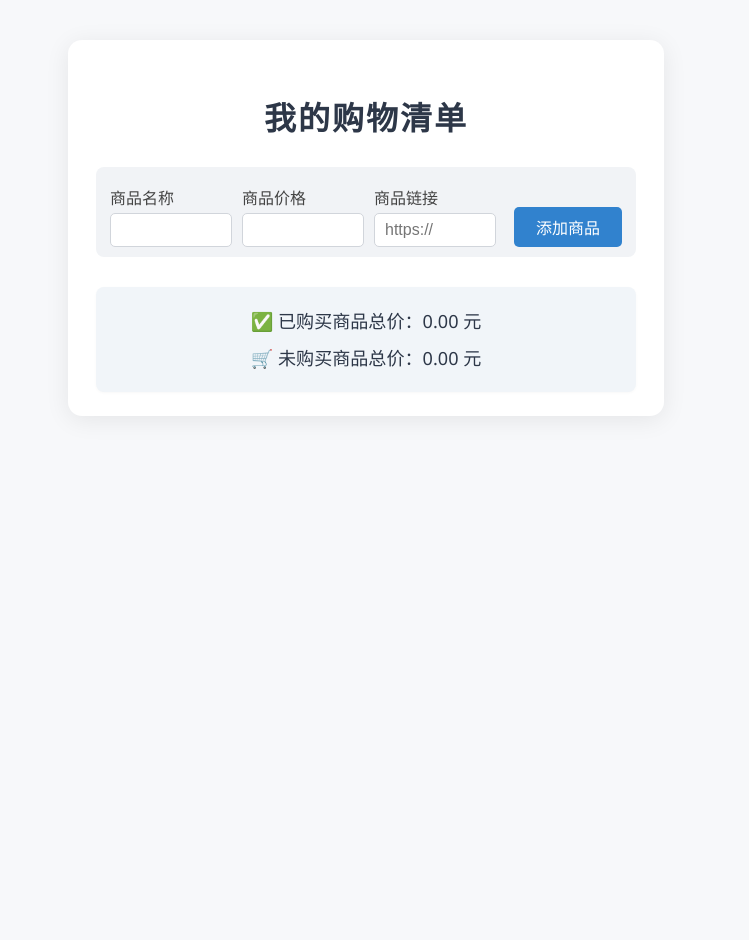
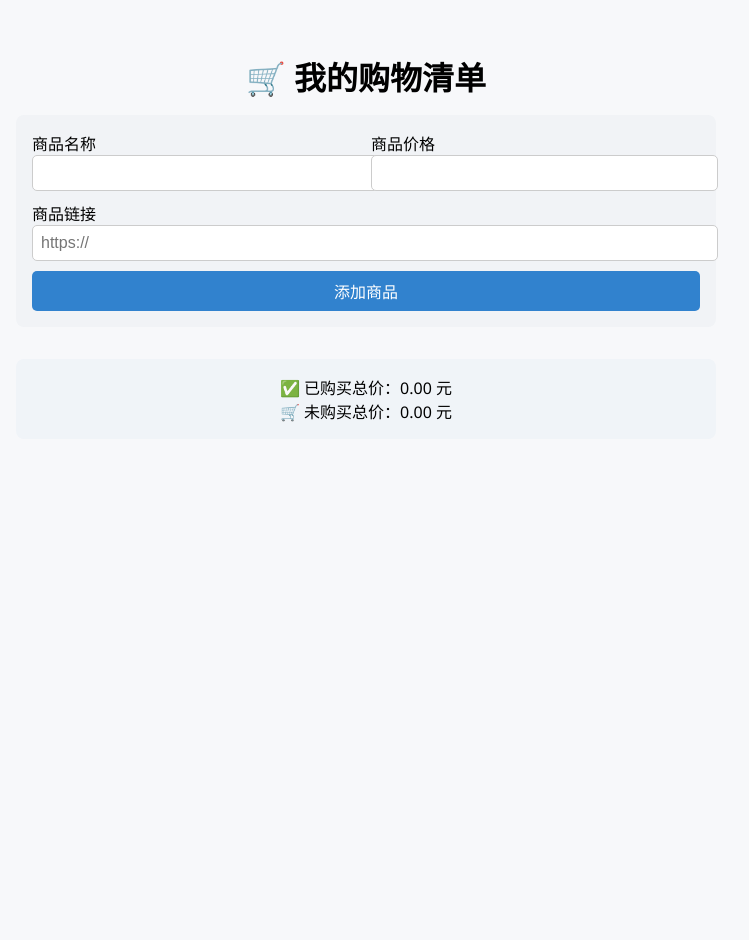
Before and after one commit to lccccc1024/lccccc1024.github.io, a Jekyll site: the page _posts/2025-07-01-想要的东西.html, which Jekyll copies as it is, in a window 1280 px wide. Shown: the whole page, without its empty margins (274-1023 px from the left). Built offline with Jekyll 4.4.1, drawn with Linux system fonts in a browser that asks for light colours; after the commit the page ends 900 px from its top, so only the background shows below that.

Commit message:
Update 2025-07-01-想要的东西.html

```diff
--- a/_posts/2025-07-01-想要的东西.html
+++ b/_posts/2025-07-01-想要的东西.html
@@ -1,282 +1,131 @@
 <!DOCTYPE html>
 <html lang="zh-CN">
 <head>
-    <meta charset="UTF-8">
-    <title>我的购物清单</title>
-    <link rel="icon" type="image/png" href="/lccccc1024.png">
+  <meta charset="UTF-8" />
+  <title>我的购物清单（Worker 安全版）</title>
   <style>
     body {
       font-family: "Segoe UI", "PingFang SC", Arial, sans-serif;
-            margin: 0;
       background: #f7f8fa;
-            min-height: 100vh;
+      padding: 2rem;
+      max-width: 700px;
+      margin: auto;
     }
-        .container {
-            max-width: 540px;
-            margin: 40px auto 0 auto;
-            background: #fff;
-            border-radius: 14px;
-            box-shadow: 0 4px 24px rgba(0,0,0,0.08);
-            padding: 32px 28px 24px 28px;
-        }
-        h1 {
-            text-align: center;
-            font-weight: 600;
-            color: #2d3748;
-            margin-bottom: 28px;
-            letter-spacing: 2px;
-        }
-        form {
-            display: flex;
-            flex-wrap: wrap;
-            gap: 12px 10px;
-            align-items: flex-end;
-            margin-bottom: 24px;
-            background: #f1f3f6;
-            padding: 18px 14px 10px 14px;
-            border-radius: 8px;
-        }
-        label {
-            flex: 1 1 120px;
-            font-size: 1em;
-            color: #444;
-        }
-        input[type="text"], input[type="number"], input[type="url"] {
-            width: 100%;
-            box-sizing: border-box;
-            padding: 7px 10px;
-            border: 1px solid #d1d5db;
-            border-radius: 5px;
-            font-size: 1em;
-            margin-top: 4px;
-            background: #fff;
-            transition: border 0.2s;
-        }
-        input:focus {
-            border-color: #3182ce;
-            outline: none;
-        }
-        button[type="submit"] {
-            background: #3182ce;
-            color: #fff;
-            border: none;
-            border-radius: 5px;
-            padding: 8px 22px;
-            font-size: 1em;
-            cursor: pointer;
-            transition: background 0.2s;
-            margin-left: 8px;
-        }
-        button[type="submit"]:hover {
-            background: #2563eb;
-        }
-        ul {
-            list-style: none;
-            padding: 0;
-            margin: 0 0 18px 0;
-        }
-        li {
-            display: flex;
-            align-items: center;
-            justify-content: space-between;
-            background: #f9fafb;
-            border-radius: 7px;
-            margin-bottom: 10px;
-            padding: 12px 14px;
-            box-shadow: 0 1px 3px rgba(0,0,0,0.03);
-            transition: background 0.2s;
-        }
-        li.bought {
-            background: #e2e8f0;
-        }
-        .item-info {
-            flex: 1 1 auto;
-            min-width: 0;
-        }
-        .item-info del, .item-info del a {
-            color: #a0aec0;
-        }
-        .item-info a {
-            color: #3182ce;
-            text-decoration: underline;
-            margin-left: 4px;
-            word-break: break-all;
-        }
-        .date {
-            color: #888;
-            font-size: 0.93em;
-            margin-left: 8px;
-        }
-        .item-actions {
-            flex-shrink: 0;
-            margin-left: 16px;
-            display: flex;
-            gap: 6px;
-        }
-        .item-actions button {
-            background: #edf2f7;
-            color: #444;
-            border: none;
-            border-radius: 4px;
-            padding: 5px 12px;
-            font-size: 0.98em;
-            cursor: pointer;
-            transition: background 0.2s;
-        }
-        .item-actions button:hover {
-            background: #cbd5e1;
-        }
-        .item-actions button:last-child {
-            background: #fee2e2;
-            color: #b91c1c;
-        }
-        .item-actions button:last-child:hover {
-            background: #fecaca;
-        }
-        .totals {
-            margin-top: 30px;
-            font-size: 1.13em;
-            color: #2d3748;
-            background: #f1f5f9;
-            border-radius: 8px;
-            padding: 16px 12px;
-            line-height: 2;
-            text-align: center;
-            box-shadow: 0 1px 3px rgba(0,0,0,0.03);
-        }
-        @media (max-width: 600px) {
-            .container { padding: 12px 2vw 18px 2vw; }
-            form { flex-direction: column; gap: 10px 0; }
-            .item-actions { flex-direction: column; gap: 4px; margin-left: 8px; }
-            li { flex-direction: column; align-items: flex-start; gap: 6px; }
-        }
+    h1 { text-align: center; margin-bottom: 1rem; }
+    form { display: flex; flex-wrap: wrap; gap: 10px; margin-bottom: 1.5rem; background: #f1f3f6; padding: 1rem; border-radius: 8px; }
+    label { flex: 1 1 45%; }
+    input, button { width: 100%; padding: 0.5rem; border-radius: 5px; border: 1px solid #ccc; font-size: 1rem; }
+    button { background: #3182ce; color: white; border: none; cursor: pointer; }
+    ul { list-style: none; padding: 0; }
+    li { background: #fff; margin-bottom: 0.75rem; padding: 1rem; border-radius: 8px; box-shadow: 0 1px 3px rgba(0,0,0,0.1); display: flex; justify-content: space-between; align-items: center; }
+    li.bought { background: #e2e8f0; }
+    .item-info del { color: #888; }
+    .item-actions button { margin-left: 0.5rem; background: #edf2f7; color: #444; }
+    .item-actions button:last-child { background: #fee2e2; color: #b91c1c; }
+    .totals { margin-top: 2rem; padding: 1rem; background: #f0f4f8; border-radius: 8px; text-align: center; }
+    .warn { color: #c53030; text-align: center; margin-bottom: 1rem; font-weight: bold; }
   </style>
 </head>
 <body>
-    <div class="container">
-        <h1>我的购物清单</h1>
+  <div class="warn"></div>
+  <h1>🛒 我的购物清单</h1>
   <form id="addForm">
-            <label>
-                商品名称
-                <input type="text" id="name" required>
-            </label>
-            <label>
-                商品价格
-                <input type="number" id="price" min="0" step="0.01" required>
-            </label>
-            <label>
-                商品链接
-                <input type="url" id="link" placeholder="https://">
-            </label>
+    <label>商品名称<input type="text" id="name" required></label>
+    <label>商品价格<input type="number" id="price" min="0" step="0.01" required></label>
+    <label style="flex: 1 1 100%;">商品链接<input type="url" id="link" placeholder="https://"></label>
     <button type="submit">添加商品</button>
   </form>
 
   <ul id="itemList"></ul>
 
   <div class="totals">
-            ✅ 已购买商品总价：<span id="boughtTotal">0.00</span> 元<br>
-            🛒 未购买商品总价：<span id="unboughtTotal">0.00</span> 元
+    ✅ 已购买总价：<span id="boughtTotal">0.00</span> 元<br>
+    🛒 未购买总价：<span id="unboughtTotal">0.00</span> 元
   </div>
-    </div>
+
   <script>
-        const addForm = document.getElementById('addForm');
-        const itemList = document.getElementById('itemList');
-        const boughtTotal = document.getElementById('boughtTotal');
-        const unboughtTotal = document.getElementById('unboughtTotal');
-
+    const apiUrl = 'https://workertest.lcandfq.workers.dev'; // 👈 替换成你的 Worker URL
     let items = [];
 
-        function saveItems() {
-            localStorage.setItem('shoppingList', JSON.stringify(items));
+    async function loadItems() {
+      try {
+        const res = await fetch(apiUrl);
+        items = await res.json();
+        render();
+      } catch (e) {
+        console.error('加载失败', e);
+        items = [];
+        render();
+      }
     }
 
-        function loadItems() {
-            const data = localStorage.getItem('shoppingList');
-            if (data) items = JSON.parse(data);
+    async function saveItems() {
+      try {
+        await fetch(apiUrl, {
+          method: 'POST',
+          headers: { 'Content-Type': 'application/json' },
+          body: JSON.stringify(items)
+        });
+      } catch (e) {
+        console.error('保存失败', e);
       }
-
-        function formatDate(dateStr) {
-            const d = new Date(dateStr);
-            return d.toLocaleDateString() + ' ' + d.toLocaleTimeString();
     }
 
     function render() {
-            itemList.innerHTML = '';
+      const list = document.getElementById('itemList');
+      list.innerHTML = '';
       let boughtSum = 0, unboughtSum = 0;
-            items.forEach((item, idx) => {
+      items.forEach((item, i) => {
         const li = document.createElement('li');
         li.className = item.bought ? 'bought' : '';
-                let info = '';
-                if (item.bought) {
-                    info += `<del>${item.name}</del> `;
-                    info += `<del>${item.price.toFixed(2)} 元</del> `;
-                    if (item.link) info += `<del><a href="${item.link}" target="_blank">商品链接</a></del> `;
-                    info += `<span class="date">购买时间：${formatDate(item.date)}</span>`;
-                    boughtSum += item.price;
-                } else {
-                    info += `${item.name} `;
-                    info += `${item.price.toFixed(2)} 元 `;
-                    if (item.link) info += `<a href="${item.link}" target="_blank">商品链接</a> `;
-                    unboughtSum += item.price;
-                }
-                const infoDiv = document.createElement('div');
-                infoDiv.className = 'item-info';
-                infoDiv.innerHTML = info;
+        const info = document.createElement('div');
+        info.className = 'item-info';
+        info.innerHTML = item.bought
+          ? `<del>${item.name}</del> <del>${item.price.toFixed(2)}元</del> ${item.link ? `<del><a href="${item.link}" target="_blank">链接</a></del>` : ''}`
+          : `${item.name} ${item.price.toFixed(2)}元 ${item.link ? `<a href="${item.link}" target="_blank">链接</a>` : ''}`;
 
-                const actions = document.createElement('span');
+        if (item.bought) boughtSum += item.price;
+        else unboughtSum += item.price;
+
+        const actions = document.createElement('div');
         actions.className = 'item-actions';
         actions.innerHTML = `
-                    <button onclick="toggleBought(${idx})">${item.bought ? '标为未购买' : '标为已购买'}</button>
-                    <button onclick="removeItem(${idx})">删除</button>
+          <button onclick="toggle(${i})">${item.bought ? '未购买' : '已购买'}</button>
+          <button onclick="del(${i})">删除</button>
         `;
-
-                li.appendChild(infoDiv);
+        li.appendChild(info);
         li.appendChild(actions);
-                itemList.appendChild(li);
+        list.appendChild(li);
       });
-            boughtTotal.textContent = boughtSum.toFixed(2);
-            unboughtTotal.textContent = unboughtSum.toFixed(2);
+      document.getElementById('boughtTotal').textContent = boughtSum.toFixed(2);
+      document.getElementById('unboughtTotal').textContent = unboughtSum.toFixed(2);
     }
 
-        window.toggleBought = function(idx) {
-            const item = items[idx];
-            if (!item.bought) {
-                item.bought = true;
-                item.date = new Date().toISOString();
-            } else {
-                item.bought = false;
-                item.date = '';
-            }
-            saveItems();
+    window.toggle = async function(i) {
+      items[i].bought = !items[i].bought;
+      await saveItems();
       render();
     };
 
-        window.removeItem = function(idx) {
-            items.splice(idx, 1);
-            saveItems();
+    window.del = async function(i) {
+      items.splice(i, 1);
+      await saveItems();
       render();
     };
 
-        addForm.onsubmit = function(e) {
+    document.getElementById('addForm').onsubmit = async function(e) {
       e.preventDefault();
       const name = document.getElementById('name').value.trim();
       const price = parseFloat(document.getElementById('price').value);
       const link = document.getElementById('link').value.trim();
       if (!name || isNaN(price)) return;
-            items.push({
-                name,
-                price,
-                link,
-                bought: false,
-                date: ''
-            });
-            saveItems();
+      items.push({ name, price, link, bought: false });
+      await saveItems();
       render();
-            addForm.reset();
+      this.reset();
     };
 
     loadItems();
-        render();
   </script>
 </body>
 </html>
```
Lines whose indentation alone changed are shown as unchanged.
